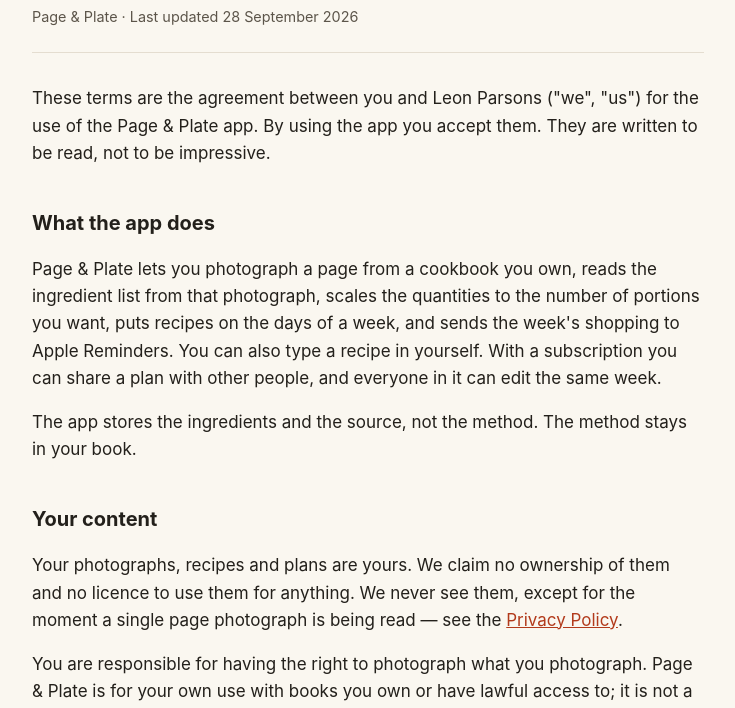
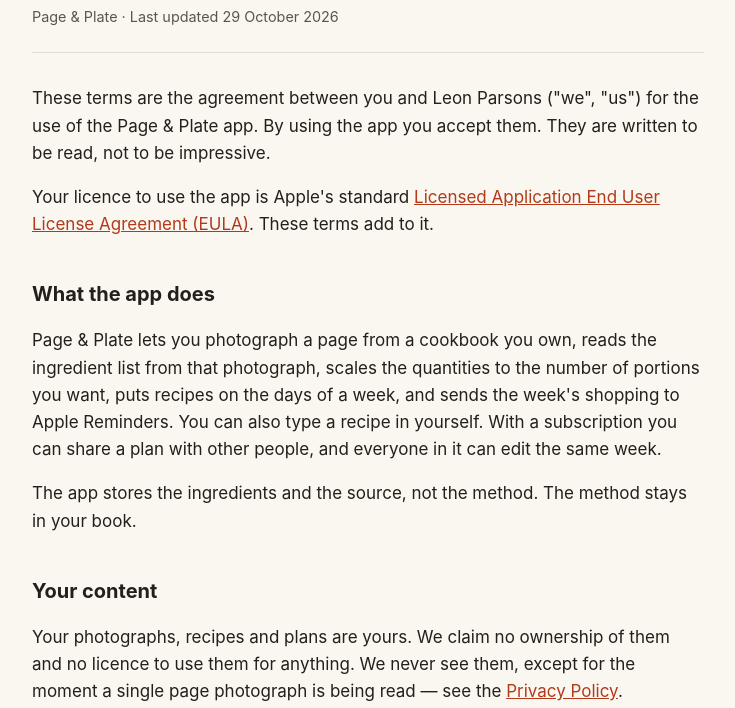
Before and after one commit to LeonParsons/Page-and-Plate, a plain HTML site: page legal/terms.html in a window 1280 px wide. Shown: the part 89-797 px from the top of the page, without its empty margins (272-1007 px from the left). Drawn offline with Linux system fonts and the light colour scheme.

Commit message:
Publish the web pages

```diff
--- a/legal/terms.html
+++ b/legal/terms.html
@@ -50,11 +50,15 @@
 <main>
   <header>
     <h1>Terms of Service</h1>
-    <p class="updated">Page &amp; Plate · Last updated 28 September 2026</p>
+    <p class="updated">Page &amp; Plate · Last updated 29 October 2026</p>
   </header>
 
   <p>These terms are the agreement between you and Leon Parsons ("we", "us") for the use of the Page &amp; Plate
   app. By using the app you accept them. They are written to be read, not to be impressive.</p>
+
+  <p>Your licence to use the app is Apple's standard
+  <a href="https://www.apple.com/legal/internet-services/itunes/dev/stdeula/">Licensed Application End User License
+  Agreement (EULA)</a>. These terms add to it.</p>
 
   <h2>What the app does</h2>
 
```
